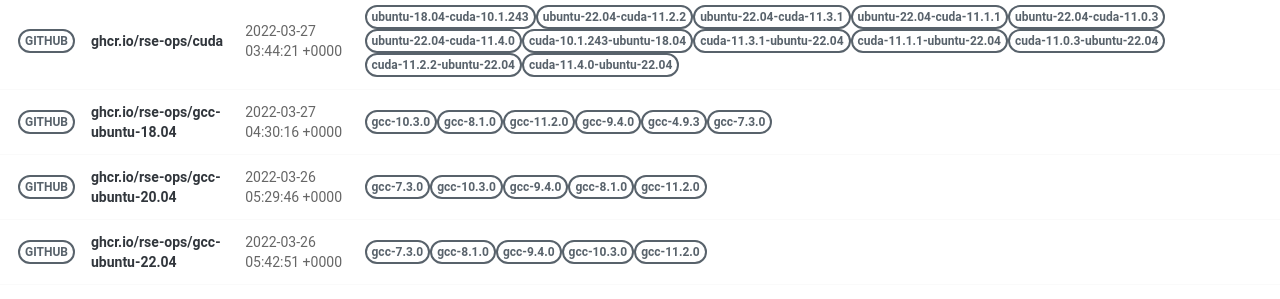
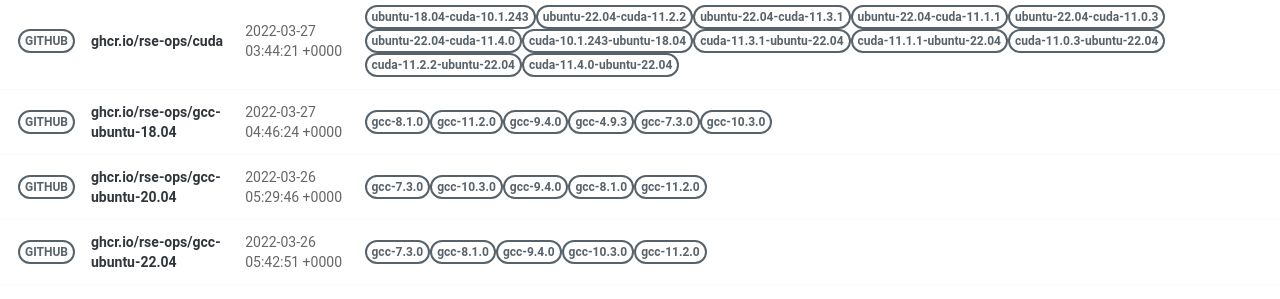
Before and after one commit to rse-ops/docker-images, a Jekyll site: the page built from pages/index.md, in a window 1280 px wide. Shown: the part 502-801 px from the top of the page. Built offline with Jekyll 4.4.1, drawn with Linux system fonts in a browser that asks for light colours; nearby versions of some CDN libraries.

Commit message:
Automated push to update library 2022-03-27

```diff
--- a/_library/ghcr.io-rse-ops-gcc-ubuntu-18.04.md
+++ b/_library/ghcr.io-rse-ops-gcc-ubuntu-18.04.md
@@ -1,14 +1,11 @@
 ---
 layout: container
 name: ghcr.io/rse-ops/gcc-ubuntu-18.04
-updated_at: 2022-03-27 04:30:16.797439
+updated_at: 2022-03-27 04:46:24.115633
 
 
 container_url: https://github.com/orgs/rse-ops/packages/container/package/gcc-ubuntu-18.04
 versions:
- - tag: gcc-10.3.0
-   dockerfile: https://github.com/rse-ops/docker-images/blob/main/ubuntu/gcc/Dockerfile
-   manifest: https://crane.ggcr.dev/manifest/ghcr.io/rse-ops/gcc-ubuntu-18.04:gcc-10.3.0
  - tag: gcc-8.1.0
    dockerfile: https://github.com/rse-ops/docker-images/blob/main/ubuntu/gcc/Dockerfile
    manifest: https://crane.ggcr.dev/manifest/ghcr.io/rse-ops/gcc-ubuntu-18.04:gcc-8.1.0
```
Also changed, not shown: other parts of _library/ghcr.io-rse-ops-gcc-ubuntu-18.04.md (+3 -0 lines).
